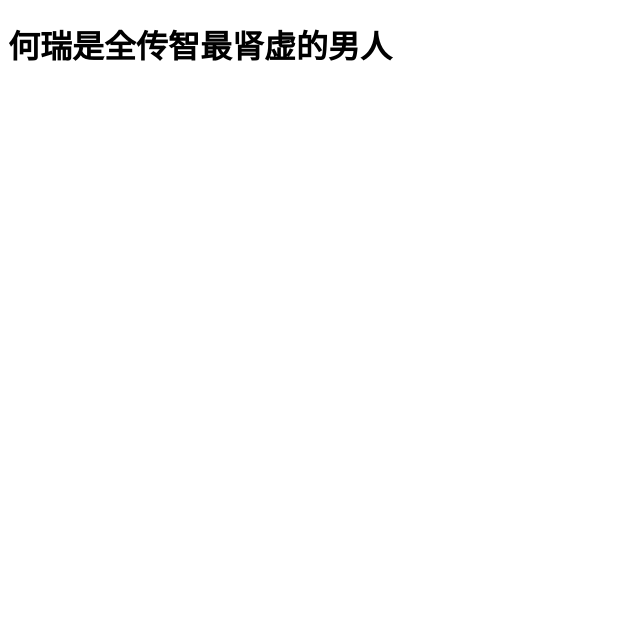
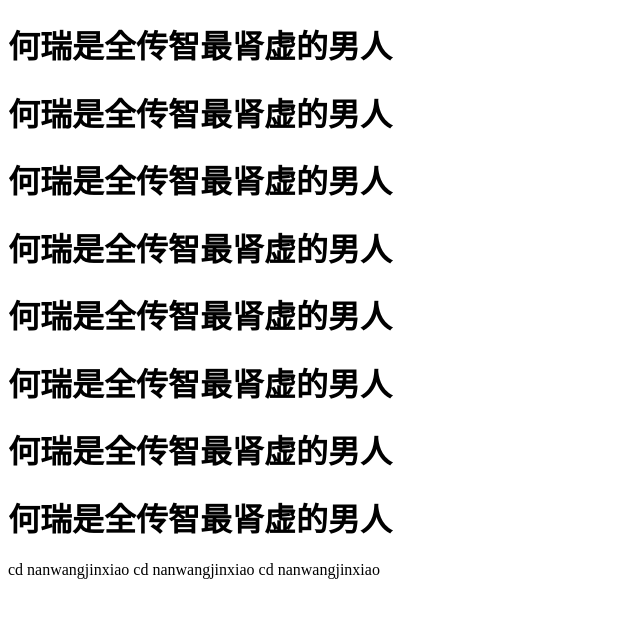
Before and after one commit to nanwangjinxiao/Team, a plain HTML site: page index (2).html in a window 1280 px wide. Shown: the whole page, without its empty margins (0-640 px from the left). Drawn offline with Linux system fonts and the light colour scheme.

Commit message:
组长优秀

```diff
--- a/index (2).html
+++ b/index (2).html
@@ -6,5 +6,16 @@
 </head>
 <body>
 	<h1>何瑞是全传智最肾虚的男人</h1>
+	<h1>何瑞是全传智最肾虚的男人</h1>
+	<h1>何瑞是全传智最肾虚的男人</h1>
+	<h1>何瑞是全传智最肾虚的男人</h1>
+	<h1>何瑞是全传智最肾虚的男人</h1>
+	<h1>何瑞是全传智最肾虚的男人</h1>
+	<h1>何瑞是全传智最肾虚的男人</h1>
+	<h1>何瑞是全传智最肾虚的男人</h1>
+	cd nanwangjinxiao
+cd nanwangjinxiao
+cd nanwangjinxiao
+
 </body>
 </html>
```
